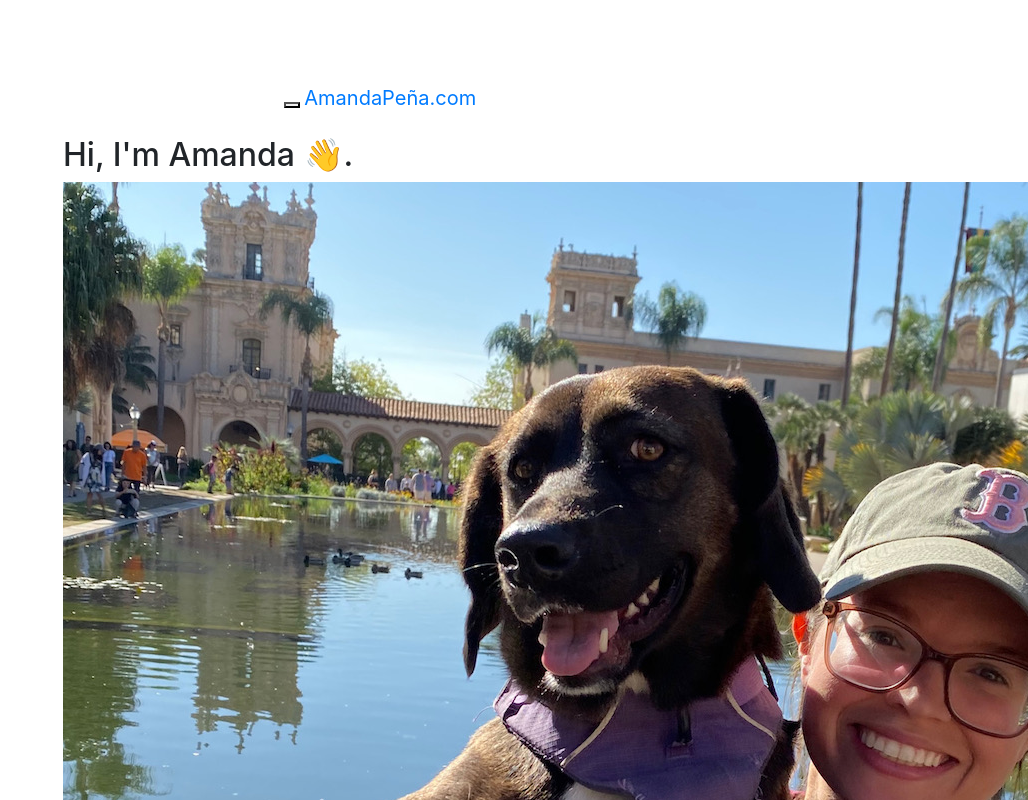
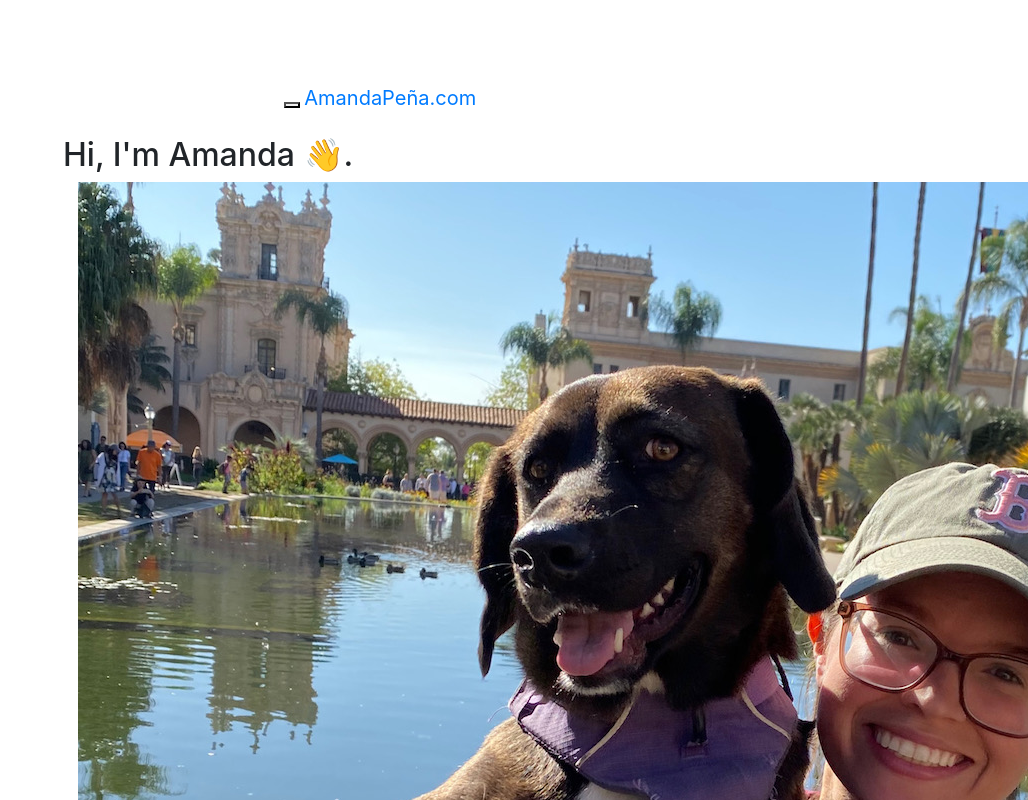
Before and after one commit to amandapena/amandapena.github.io, a plain HTML site: page index.html in a window 1280 px wide. Shown: the top 800 px of the page, without its empty margins (252-1280 px from the left). Drawn offline with nearby package versions, Linux system fonts and the light colour scheme; a script that the page names is missing; files whose address does not match are found by name.

Commit message:
small container

```diff
--- a/index.html
+++ b/index.html
@@ -128,7 +128,11 @@
 
 <div class="container">
         <h2>Hi, I'm Amanda 👋.</h2>
+
+        <div class="container-sm">
                 <img style="padding-bottom:20px" src="https://raw.githubusercontent.com/amandapena/amandapena.github.io/master/images/Amanda-and-Sundae-square-hero-image-small.jpg" class="bitmoji" style="max-width:800px; width:100%; margin:auto; display:block;" alt="Sundae and Mommy">
+
+		</div>
 
 
 
```
